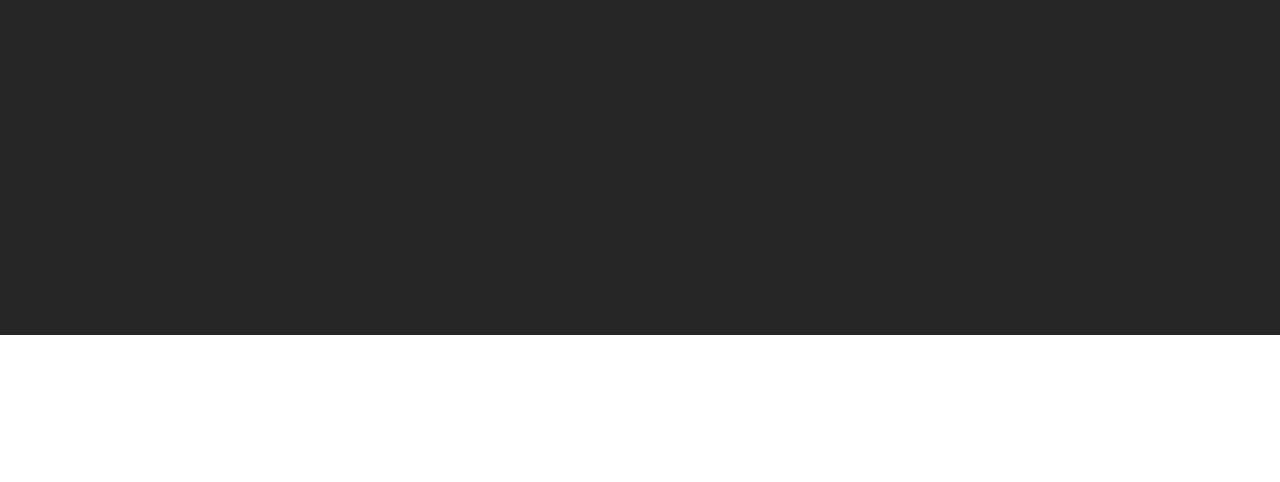
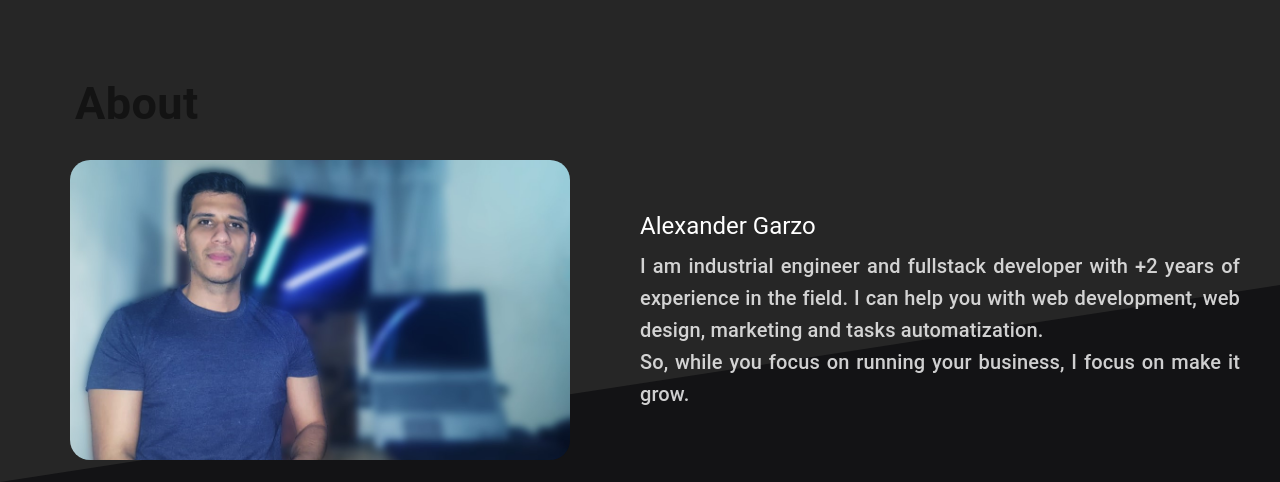
Before and after one commit to garzo94/Portafolio, a React (Vite) app: page / in a window 1280 px wide. Shown: the part 1025-1507 px from the top of the page. Before the commit the page ends 1360 px from the top, so only its background shows below. Built offline with nearby package versions, Linux system fonts and the light colour scheme; no server answers.

Commit message:
about section

```diff
--- a/src/App.css
+++ b/src/App.css
@@ -156,7 +156,6 @@
   width:100%;
   height: 100%;
   object-fit: cover;
-
 }
 
 
--- a/src/App.tsx
+++ b/src/App.tsx
@@ -4,6 +4,7 @@ import Hero from "./Sections/Hero";
 import MyWork from "./Sections/MyWork";
 import "./App.css";
 import { Provider } from "./globalState/filterContext";
+import About from "./Sections/About";
 
 function App() {
   return (
@@ -11,6 +12,7 @@ function App() {
       <Navbar />
       <Hero />
       <MyWork />
+      <About />
     </Provider>
   );
 }
--- a/src/Sections/About.tsx
+++ b/src/Sections/About.tsx
@@ -1,17 +1,85 @@
 import React from "react";
-import { Box, Typography } from "@mui/material";
+import { Box, Typography, CardMedia } from "@mui/material";
 
 export default function About() {
   return (
-    <Box>
-      <Box>
-        <Typography>Alexander Garzo</Typography>
-        <Typography>
-          I am an industrial engineer and fullstack programmer with +2 years of
-          experience in the field, I specialize in apps and websites. When it
-          comes to attracting customers, getting attention and increase sales,
-          that is my passion. So... "While you focus on managing your business,
-          I focus on making it grow"
+    <Box
+      sx={{
+        height: "350px",
+        position: "relative",
+        bgcolor: "#262626",
+        display: "flex",
+        alignItems: "center",
+      }}
+    >
+      <Box
+        sx={{
+          position: "absolute",
+          bottom: 0,
+          right: 0,
+          borderRight: "1300px solid #131315",
+          borderTop: "200px solid transparent",
+        }}
+      ></Box>
+
+      <Typography
+        sx={{
+          color: "rgba(0,0,0,0.5)",
+          position: "absolute",
+          top: { lg: -65, md: -45, sm: -15, xs: -20 },
+          left: { lg: 75, md: 40, sm: 20, xs: 35 },
+          fontSize: { lg: "45px", md: "35px", sm: "32px", xs: "25px" },
+          zIndex: 1,
+          fontWeight: 600,
+        }}
+      >
+        About
+      </Typography>
+      <Box
+        sx={{
+          zIndex: "1",
+          width: "50%",
+          display: "flex",
+          justifyContent: "center",
+        }}
+      >
+        <CardMedia
+          component="img"
+          image="src\assets\about.jpg"
+          alt="Me"
+          sx={{
+            width: "500px",
+            height: "300px",
+            objectFit: "cover",
+            borderRadius: "20px",
+          }}
+        />
+      </Box>
+
+      <Box
+        sx={{
+          width: "50%",
+          position: "relative",
+          display: "flex",
+          flexDirection: "column",
+          alignItems: "start",
+        }}
+      >
+        <Typography variant="h5" sx={{ color: "#ffffff", mb: 1 }}>
+          Alexander Garzo
+        </Typography>
+        <Typography
+          variant="h6"
+          sx={{
+            width: "600px",
+            color: "rgba(255,255,255,0.8)",
+            textAlign: "justify",
+          }}
+        >
+          I am industrial engineer and fullstack developer with +2 years of
+          experience in the field. I can help you with web development, web
+          design, marketing and tasks automatization. <br />
+          So, while you focus on running your business, I focus on make it grow.
         </Typography>
       </Box>
     </Box>
--- a/src/Sections/Hero.tsx
+++ b/src/Sections/Hero.tsx
@@ -99,7 +99,7 @@ export default function Hero() {
         sx={{
           pt: { lg: 20, md: 18, sm: 10, xs: 12 },
           bgcolor: "#131315",
-          height: { lg: "500px", md: "425px" },
+          height: "500px",
           width: "100%",
           display: "flex",
           flexDirection: { lg: "row", md: "row", sm: "column", xs: "column" },
--- a/src/Sections/MyWork.tsx
+++ b/src/Sections/MyWork.tsx
@@ -53,7 +53,7 @@ export default function MyWork() {
       <Box
         sx={{
           bgcolor: "#262626",
-          height: { lg: "700px", md: "700px", sm: "1000px" },
+          height: { lg: "500px", md: "800px", sm: "800px" },
           width: "100vw",
           position: "relative",
           display: "flex",
--- a/src/hooks/useRequestResource.ts
+++ b/src/hooks/useRequestResource.ts
@@ -9,7 +9,7 @@ export default function useRequestResource() {
     const [data, setData] = useState<DataInterface>()
     const getResourceList = useCallback(
         (type:string,query:string)=>{
-          console.log(query,'queryyyyy')
+
           client.get(`${type}/${query}`)
           .then((res)=>{
             setData(res.data)
```
Also changed, not shown: src/Types/types.ts (+11 -9 lines), src/assets/about.jpg (added).
